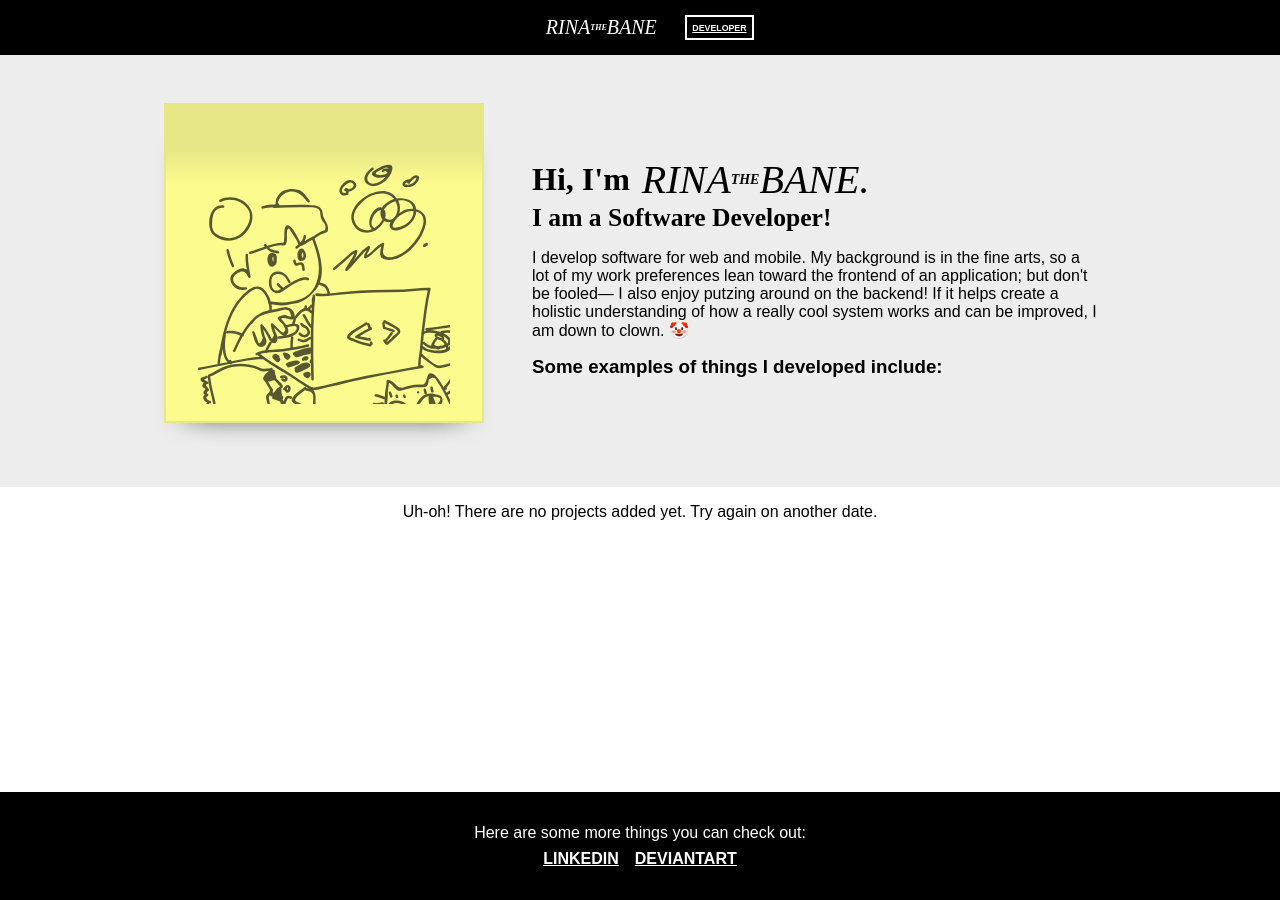
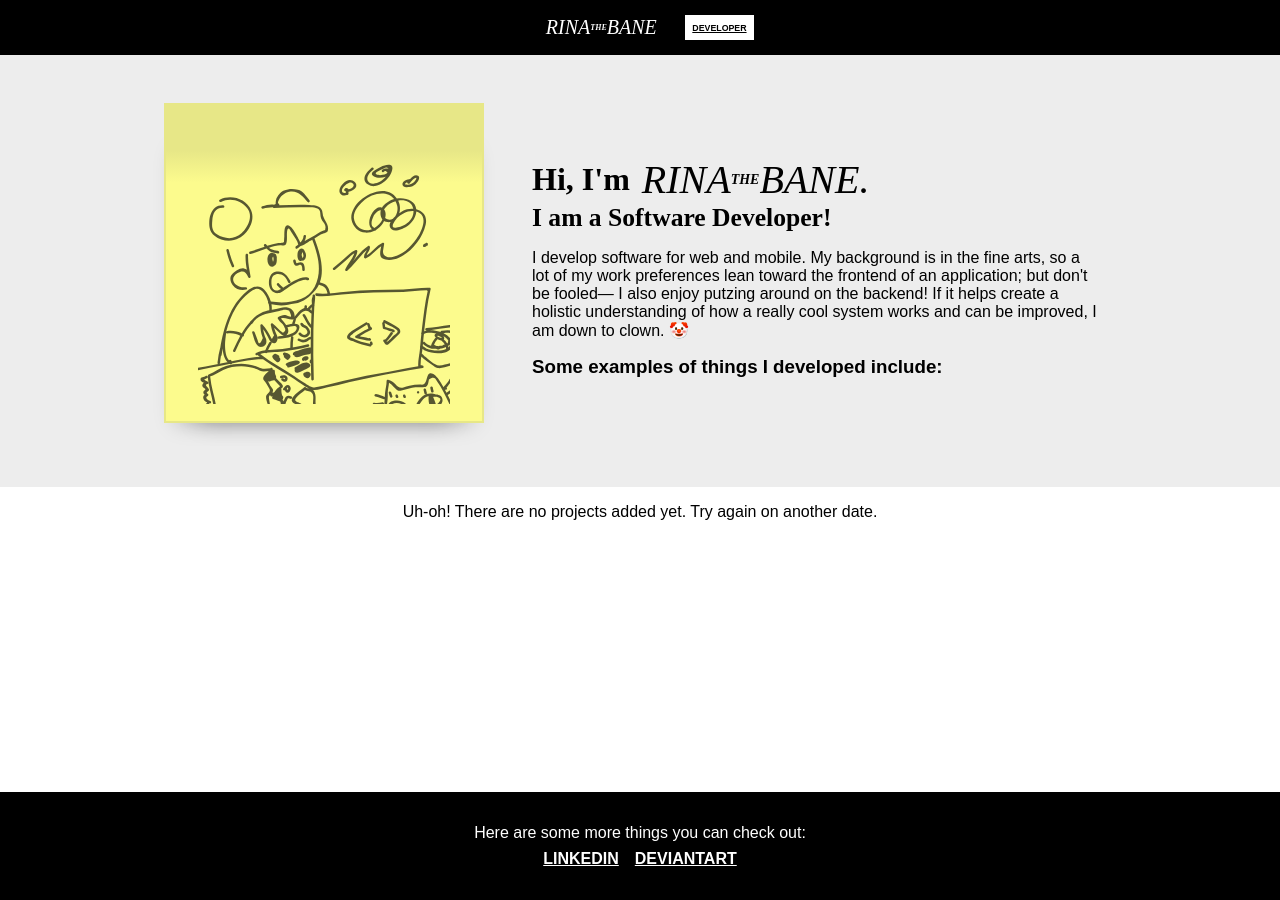
Before and after one commit to Trehalose/trehalose.github.io, a Jekyll site: the page built from _folios/developer.md, in a window 1280 px wide. Built offline with Jekyll 4.4.1, drawn with Linux system fonts in a browser that asks for light colours; some web fonts are replaced.

Commit message:
Update header.html

```diff
--- a/_includes/header.html
+++ b/_includes/header.html
@@ -2,10 +2,10 @@
   <a class="the-name-logo" href="/" title="Click to go to the main folio hub." aria-label="Click to go to the main folio hub."><em>Rina <small><strong>the</strong></small> Bane</em></a>
   <nav>
     <ul>
-      <li><a href="/developer/" title="Click to go to the developer folio." aria-label="Click to go to the developer folio.">Developer</a></li>
-      <!-- <li><a href="/games/" title="Click to go to the games folio." aria-label="Click to go to the games folio." disabled>Games<em>(Coming soon)</em></a></li> -->
-      <!-- <li><a href="/design/" title="Click to go to the graphic design folio." aria-label="Click to go to the graphic design folio." disabled>Graphics<em>(Coming soon)</em></a></li> -->
-      <!-- <li><a href="/ux/" disabled>UI/UX&#13;<em>(Coming soon)</em></a></li> -->
+      <li class="{% if page.url == '/developer/' %}current{% endif %}"><a href="/developer/" title="Click to go to the developer folio." aria-label="Click to go to the developer folio.">Developer</a></li>
+      <!-- <li class="{% if page.url == '/games/' %}current{% endif %}"><a href="/games/" title="Click to go to the games folio." aria-label="Click to go to the games folio." disabled>Games<em>(Coming soon)</em></a></li> -->
+      <!-- <li class="{% if page.url == '/design/' %}current{% endif %}"><a href="/design/" title="Click to go to the graphic design folio." aria-label="Click to go to the graphic design folio." disabled>Graphics<em>(Coming soon)</em></a></li> -->
+      <!-- <li class="{% if page.url == '/ux/' %}current{% endif %}"><a href="/ux/" disabled>UI/UX&#13;<em>(Coming soon)</em></a></li> -->
     </ul>
   </nav>
 </header>
```
